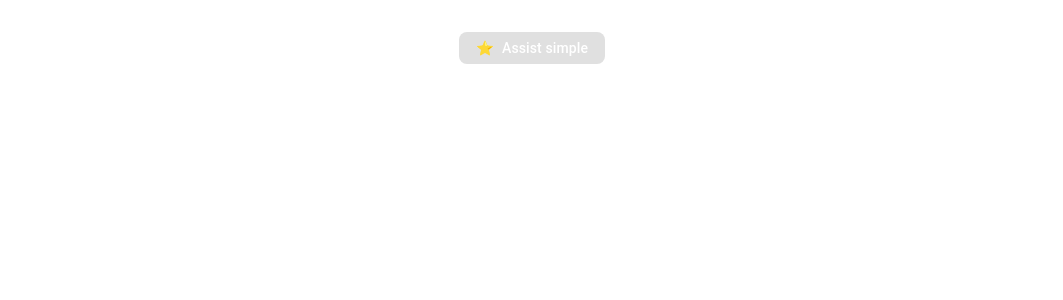
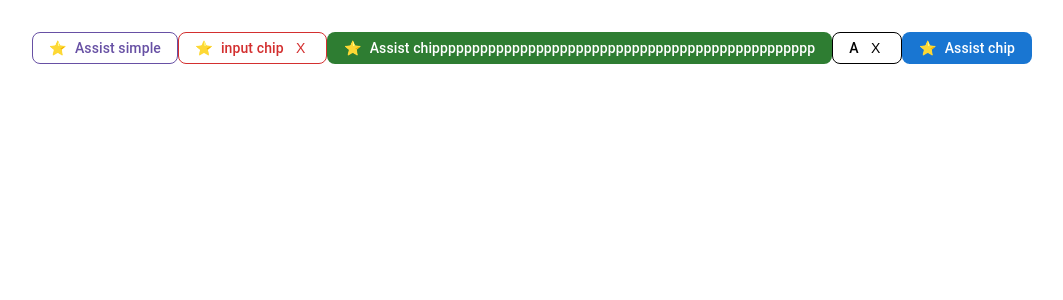
Before and after one commit to JLChambiM/my-checkbox-storybook, a React (Create React App) app: page / in a window 1280 px wide. Shown: the top 300 px of the page, without its empty margins (108-1171 px from the left). Built offline with nearby package versions, Linux system fonts and the light colour scheme.

Commit message:
mejora con el css

```diff
--- a/src/App.tsx
+++ b/src/App.tsx
@@ -7,7 +7,40 @@ function App() {
 
   return (
     <div className="App" style={{ padding: 32, textAlign: 'center' }}>
-      <Chip icon={<Icon name="⭐" />} >Assist simple</Chip>
+      <Chip
+      icon={<Icon name="⭐" />}
+      variant='outlined'
+			color='primary'
+      >
+        Assist simple</Chip>
+      <Chip
+        icon={<Icon name="⭐" />}
+        variant='outlined'
+        color='error'
+        role='input'
+        onRemove={() => console.log('remove')}
+      >
+        input chip</Chip>
+      <Chip
+        icon={<Icon name="⭐" />}
+        variant='filled'
+        color='success'
+      >
+        Assist chipppppppppppppppppppppppppppppppppppppppppppppppp</Chip>
+      <Chip
+        variant='outlined'
+        color='default'
+        role='input'
+        onRemove={() => console.log('hola')}
+      >
+        A</Chip>
+      <Chip
+        icon={<Icon name="⭐" />}
+        variant='filled'
+        color='secondary'
+      >
+        Assist chip</Chip>
+
     </div>
   );
 }
--- a/src/components/chip/Chip.tsx
+++ b/src/components/chip/Chip.tsx
@@ -61,9 +61,7 @@ export default function Chip(properties?: Properties) {
 					disabled={defaults.disabled}
 					aria-label="Remove"
 				>
-					<Icon
-						name="close"
-					/>
+					<Icon name="X"/>
 				</button>
 			)}
 		</span>
--- a/src/components/chip/styles/variables.css
+++ b/src/components/chip/styles/variables.css
@@ -1,22 +1,23 @@
 :root {
-  --chip-color-default:#000000;
+  /* Colores base del sistema - los que ya tienes */
+  --chip-color-default: #000000;
   --chip-color-primary: #6750A4;
   --chip-color-secondary: #1976d2;
   --chip-color-error: #d32f2f;
   --chip-color-success: #2e7d32;
   --chip-color-warning: #ed6c02;
 
-
+  /* Tipografía */
   --chip-font-family: 'Roboto', system-ui, sans-serif;
   --chip-font-size: 0.875rem; /* 14px */
   --chip-line-height: 1.25rem; /* 20px */
   --chip-letter-spacing: 0.00625rem; /* 0.1px */
   --chip-font-weight: 500;
 
+  /* Dimensiones */
   --chip-height: 32px;
   --chip-border-radius: 8px;
-  --chip-border-width: 0.5px;
-
+  --chip-border-width: 1px;
   --chip-padding-horizontal: 16px;
   --chip-padding-vertical: 6px;
   --chip-gap: 8px;
@@ -24,45 +25,17 @@
   --chip-avatar-size: 24px;
   --chip-remove-size: 18px;
 
+  /* Transiciones */
   --chip-transition-duration: 0.2s;
   --chip-transition-easing: cubic-bezier(0.2, 0.0, 0, 1.0);
 
-  /* --chip-elevation-1: 0px 1px 2px rgba(0, 0, 0, 0.3), 0px 1px 3px rgba(0, 0, 0, 0.15);
-  --chip-elevation-2: 0px 2px 6px rgba(0, 0, 0, 0.3), 0px 1px 2px rgba(0, 0, 0, 0.15); */
+  /* Elevaciones - ahora están definidas */
+  --chip-elevation-1: 0px 1px 2px rgba(0, 0, 0, 0.3), 0px 1px 3px rgba(0, 0, 0, 0.15);
+  --chip-elevation-2: 0px 2px 6px rgba(0, 0, 0, 0.3), 0px 1px 2px rgba(0, 0, 0, 0.15);
+
+  /* Colores neutros para estados - solo los necesarios */
+  --chip-surface: #fafafa;
+  --chip-surface-variant: #e0e0e0;
+  --chip-on-surface: #1d1b20;
+  --chip-on-surface-variant: #49454f;
 }
-
-.default {
-  --chip-bg: #e0e0e0;
-  --chip-text: var(--chip-color-default);
-  --chip-border: var(--chip-color-default);
-}
-
-.primary {
-  --chip-bg: var(--chip-color-primary);
-  --chip-text: var(--chip-color-primary)
-  --chip-border: var(--chip-color-primary);
-}
-
-.secondary {
-  --chip-bg: var(--chip-color-secondary);
-  --chip-text: var(--chip-color-secondary);
-  --chip-border: var(--chip-color-secondary);
-}
-
-.error {
-  --chip-bg: var(--chip-color-error);
-  --chip-text: var(--chip-color-error);
-  --chip-border: var(--chip-color-error);
-}
-
-.success {
-  --chip-bg: var(--chip-color-success);
-  --chip-text: var(--chip-color-success);
-  --chip-border: var(--chip-color-success);
-}
-
-.warning {
-  --chip-bg: var(--chip-color-warning);
-  --chip-text: var(--chip-color-warning);
-  --chip-border: var(--chip-color-warning);
-}
--- a/src/components/chip/styles/variant.css
+++ b/src/components/chip/styles/variant.css
@@ -1,10 +1,89 @@
-   .filled {
-    background-color: var(--chip-bg);
-    color: #FFFFFF;
-  }
+/* ===========================================
+   VARIANTES FILLED
+   =========================================== */
 
-  .outlined {
-    background-color: transparent;
-    border-color: var(--chip-border);
-    color: var(--chip-text);
-  }
+.chip.filled {
+  background-color: var(--chip-surface-variant);
+  color: var(--chip-on-surface-variant);
+  border: var(--chip-border-width) solid transparent;
+}
+
+.chip.filled.default {
+  background-color: var(--chip-surface-variant);
+  color: var(--chip-on-surface-variant);
+}
+
+.chip.filled.primary {
+  background-color: var(--chip-color-primary);
+  color: #ffffff;
+}
+
+.chip.filled.secondary {
+  background-color: var(--chip-color-secondary);
+  color: #ffffff;
+}
+
+.chip.filled.error {
+  background-color: var(--chip-color-error);
+  color: #ffffff;
+}
+
+.chip.filled.success {
+  background-color: var(--chip-color-success);
+  color: #ffffff;
+}
+
+.chip.filled.warning {
+  background-color: var(--chip-color-warning);
+  color: #ffffff;
+}
+
+/* ===========================================
+   VARIANTES OUTLINED
+   =========================================== */
+
+.chip.outlined {
+  background-color: transparent;
+  border: var(--chip-border-width) solid;
+}
+
+.chip.outlined.default {
+  border-color: var(--chip-color-default);
+  color: var(--chip-color-default);
+}
+
+.chip.outlined.primary {
+  border-color: var(--chip-color-primary);
+  color: var(--chip-color-primary);
+}
+
+.chip.outlined.secondary {
+  border-color: var(--chip-color-secondary);
+  color: var(--chip-color-secondary);
+}
+
+.chip.outlined.error {
+  border-color: var(--chip-color-error);
+  color: var(--chip-color-error);
+}
+
+.chip.outlined.success {
+  border-color: var(--chip-color-success);
+  color: var(--chip-color-success);
+}
+
+.chip.outlined.warning {
+  border-color: var(--chip-color-warning);
+  color: var(--chip-color-warning);
+}
+
+/* ===========================================
+   VARIANTE ELEVATED (opcional)
+   =========================================== */
+
+.chip.elevated {
+  background-color: var(--chip-surface);
+  color: var(--chip-on-surface);
+  border: var(--chip-border-width) solid transparent;
+  box-shadow: var(--chip-elevation-1);
+}
```
Also changed, not shown: src/components/chip/styles/state.css (+169 -35 lines).
